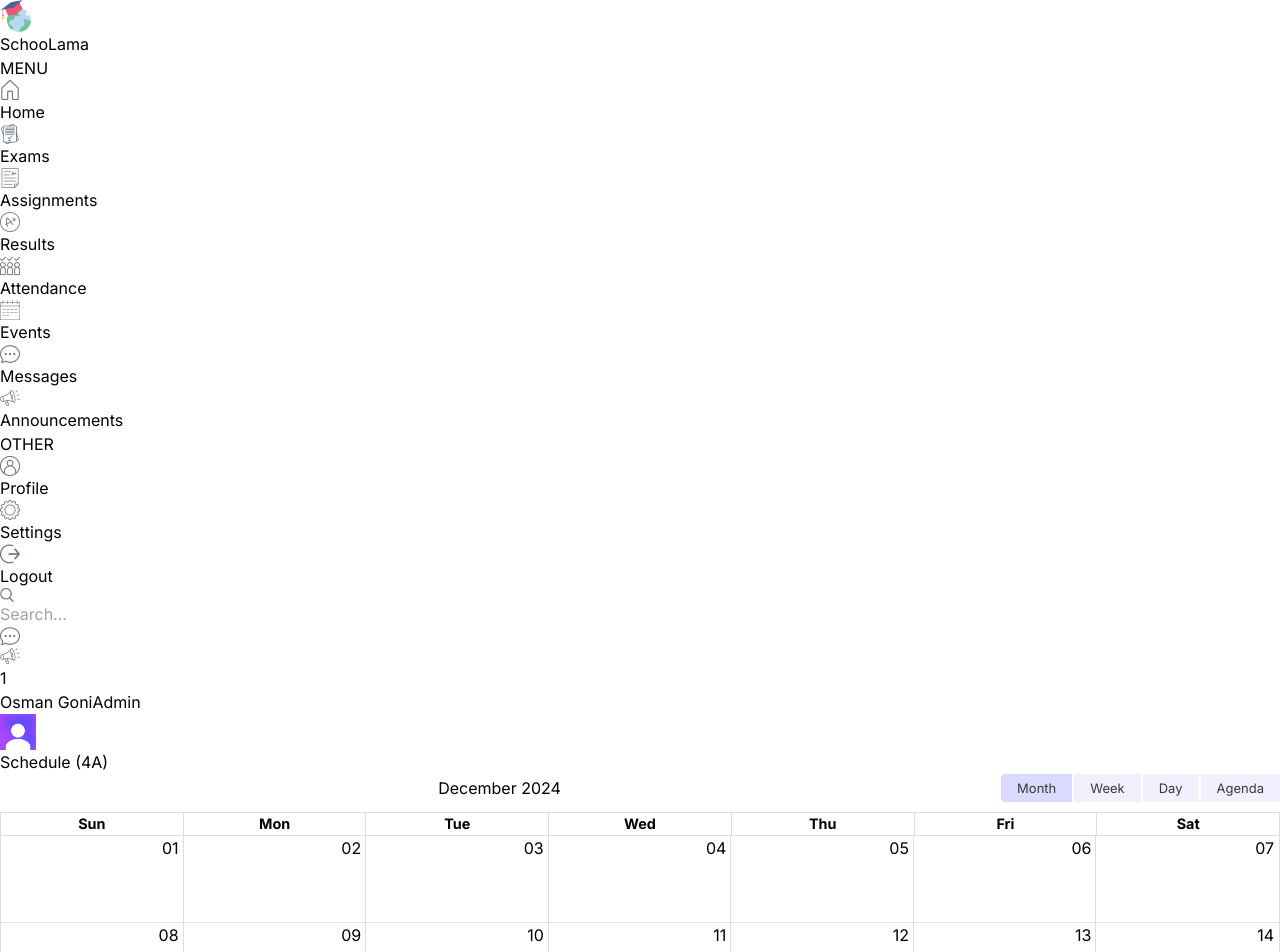
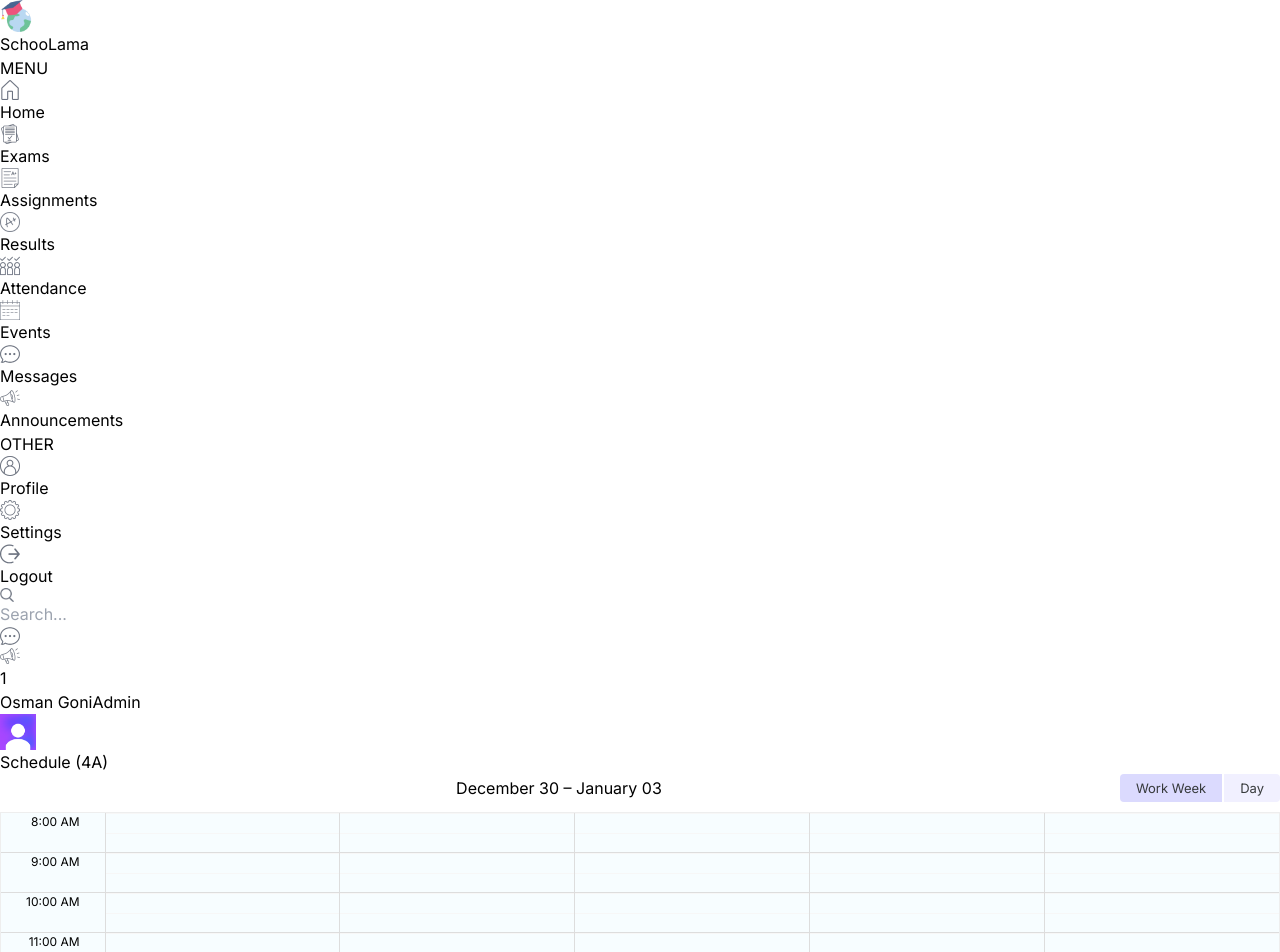
Before and after one commit to goni715/student-management-client, a Next.js app: page /student in a window 1280 px wide. Shown: the top 952 px of the page. Built offline with nearby package versions, Linux system fonts and the light colour scheme.

Commit message:
big calendar completed

```diff
--- a/src/components/ui/Calendar/BigCalendar.tsx
+++ b/src/components/ui/Calendar/BigCalendar.tsx
@@ -2,17 +2,17 @@
 import { calendarEvents } from "@/data/data";
 import moment from "moment";
 import { useState } from "react";
-import { Calendar, momentLocalizer } from "react-big-calendar";
+import { Calendar, momentLocalizer, View, Views } from "react-big-calendar";
 import "react-big-calendar/lib/css/react-big-calendar.css";
 
 const localizer = momentLocalizer(moment);
 
 const BigCalendar = () => {
-    // const [view, setView] = useState<View>(Views.WORK_WEEK);
+    const [view, setView] = useState<View>(Views.WORK_WEEK);
 
-    // const handleOnChangeView = (selectedView: View) => {
-    //   setView(selectedView);
-    // };
+    const handleOnChangeView = (selectedView: View) => {
+      setView(selectedView);
+    };
 
     return (
       <>
@@ -21,7 +21,12 @@ const BigCalendar = () => {
           events={calendarEvents}
           startAccessor="start"
           endAccessor="end"
-      style={{ height: 500 }}
+          views={["work_week", "day"]}
+          view={view}
+          onView={handleOnChangeView}
+          style={{ height: '98%' }}
+          min={new Date(2025, 1, 0, 8, 0, 0)}
+          max={new Date(2025, 1, 0, 17, 0, 0)}
         />
       </>
     );
```
Lines whose indentation alone changed are shown as unchanged.
